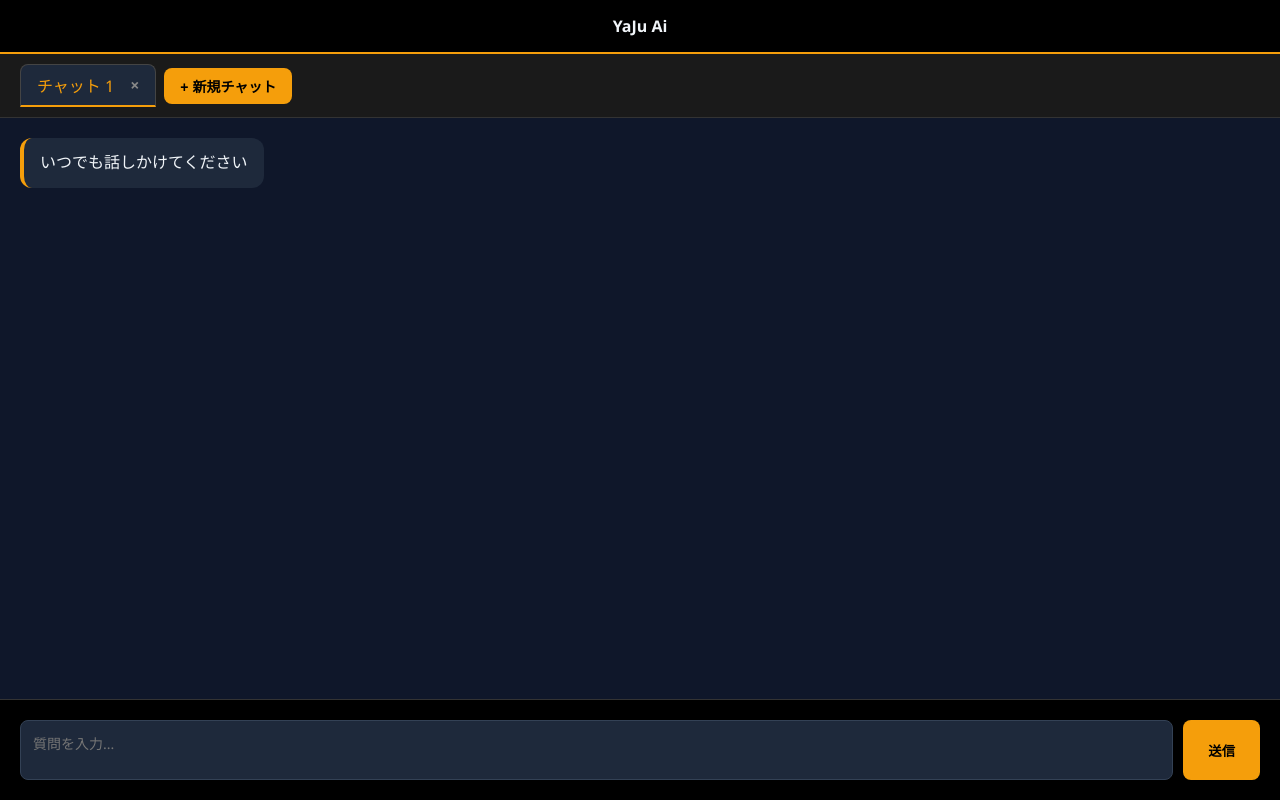
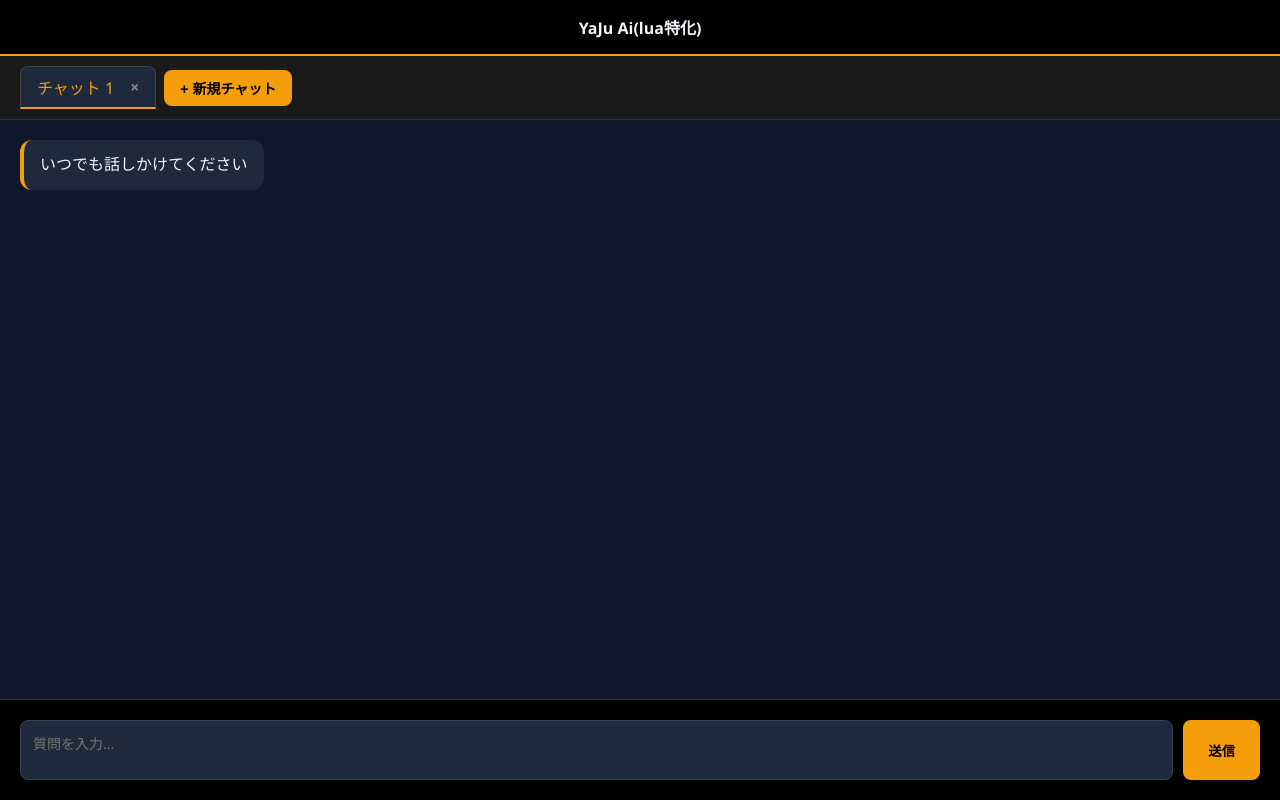
Before and after one commit to kingmagro2525-netizen/YaJu-Ai, a plain HTML site: page index.html in a window 1280 px wide. Drawn offline with nearby package versions, Linux system fonts and the light colour scheme.

Commit message:
Update index.html

```diff
--- a/index.html
+++ b/index.html
@@ -36,7 +36,7 @@
 </head>
 <body>
 
-<header>YaJu Ai</header>
+<header>YaJu Ai(lua特化)</header>
 
 <div id="tabs-container">
     <button id="new-tab-btn">+ 新規チャット</button>
```
